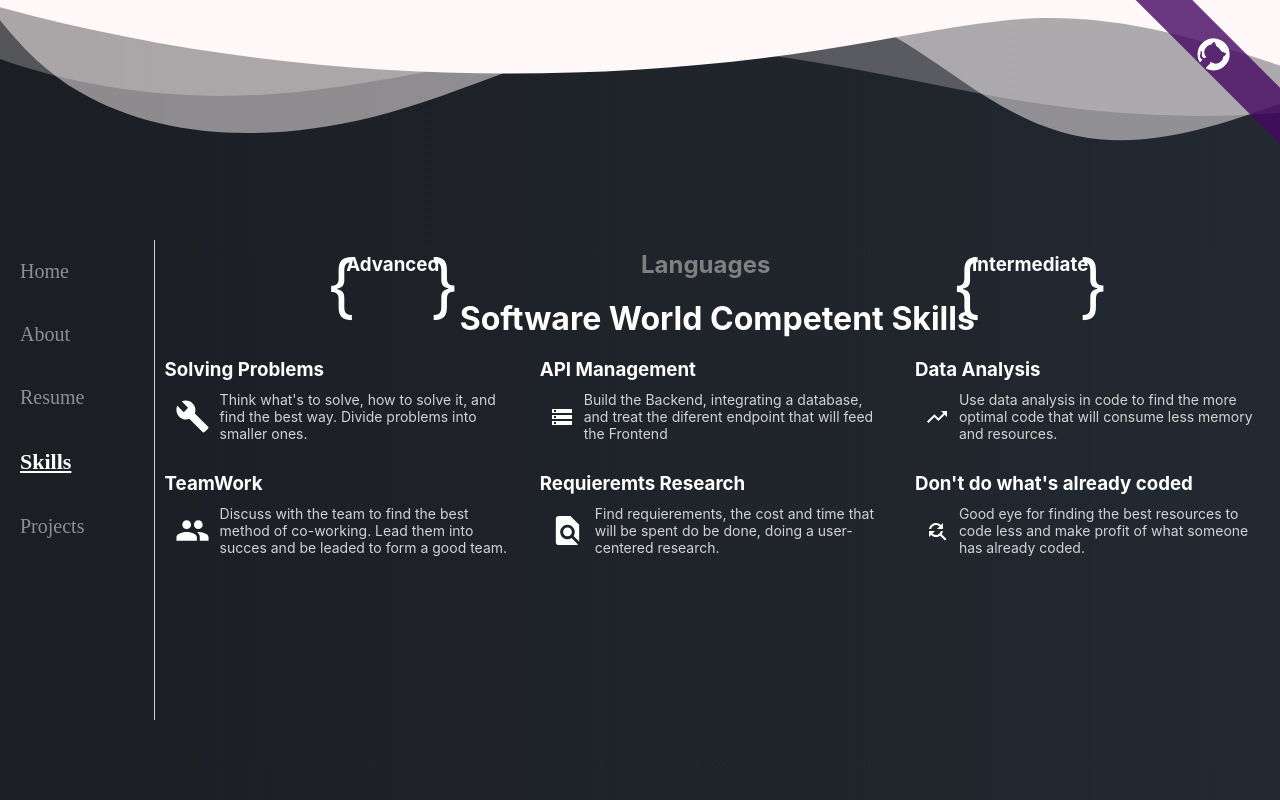
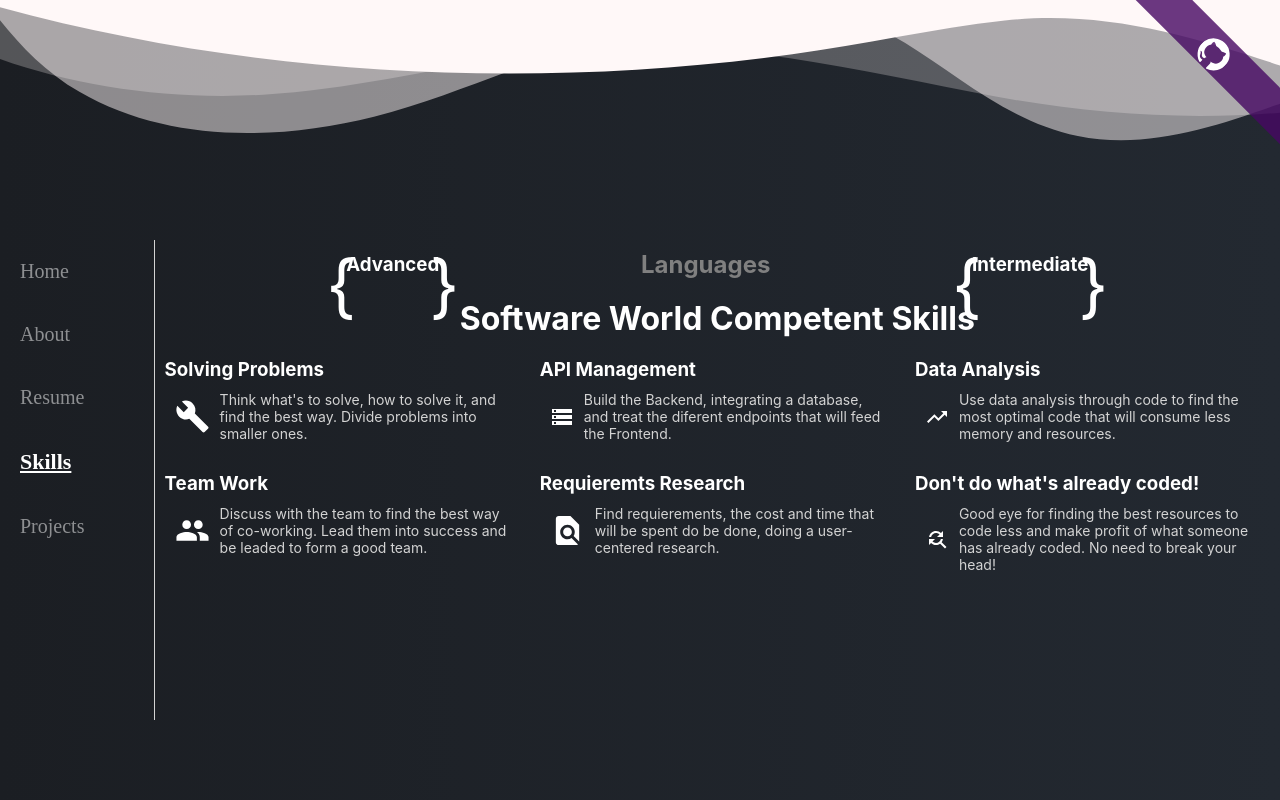
Before and after one commit to antonicarol/AntoniCarolWeb, a React (Create React App) app: page /skills in a window 1280 px wide. Built offline with nearby package versions, Linux system fonts and the light colour scheme.

Commit message:
Typo errors, for the deploy

```diff
--- a/src/pages/Resume.js
+++ b/src/pages/Resume.js
@@ -53,7 +53,7 @@ function Resume() {
             year="Currently working"
             location="MPM Software, Igualada-Barcelona"
             info=" Working on Assurance Software for all type of comanies. Coding
-            wiht C· and .NET framework, and SQL as database management."
+            wiht C# and .NET framework, and SQL as database management."
             Icon={WorkIcon}
           />
         </div>
--- a/src/pages/Skills.js
+++ b/src/pages/Skills.js
@@ -71,12 +71,12 @@ function Skills() {
               </div>
             </div>
             <div className="skills__competentItem">
-              <h3>TeamWork</h3>
+              <h3>Team Work</h3>
               <div>
                 <GroupIcon fontSize="large" />
                 <p>
-                  Discuss with the team to find the best method of co-working.
-                  Lead them into succes and be leaded to form a good team.
+                  Discuss with the team to find the best way of co-working. Lead
+                  them into success and be leaded to form a good team.
                 </p>
               </div>
             </div>
@@ -88,7 +88,7 @@ function Skills() {
                 <StorageIcon />
                 <p>
                   Build the Backend, integrating a database, and treat the
-                  diferent endpoint that will feed the Frontend
+                  diferent endpoints that will feed the Frontend.
                 </p>
               </div>
             </div>
@@ -109,18 +109,19 @@ function Skills() {
               <div>
                 <TrendingUpIcon />
                 <p>
-                  Use data analysis in code to find the more optimal code that
-                  will consume less memory and resources.
+                  Use data analysis through code to find the most optimal code
+                  that will consume less memory and resources.
                 </p>
               </div>
             </div>
             <div className="skills__competentItem">
-              <h3>Don't do what's already coded</h3>
+              <h3>Don't do what's already coded!</h3>
               <div>
                 <FindReplaceIcon />
                 <p>
                   Good eye for finding the best resources to code less and make
-                  profit of what someone has already coded.
+                  profit of what someone has already coded. No need to break
+                  your head!
                 </p>
               </div>
             </div>
```
Also changed, not shown: 2 other files (tests, documents, lock files or other folders).
